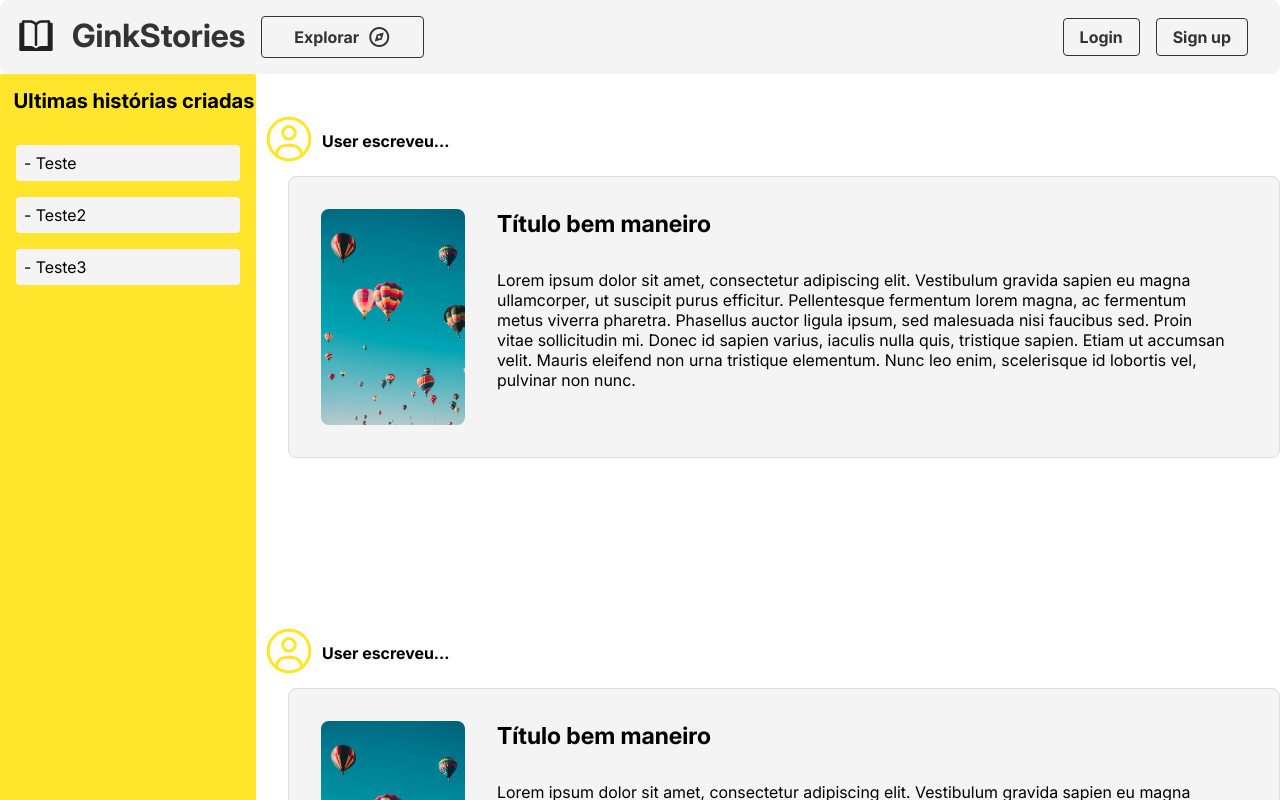
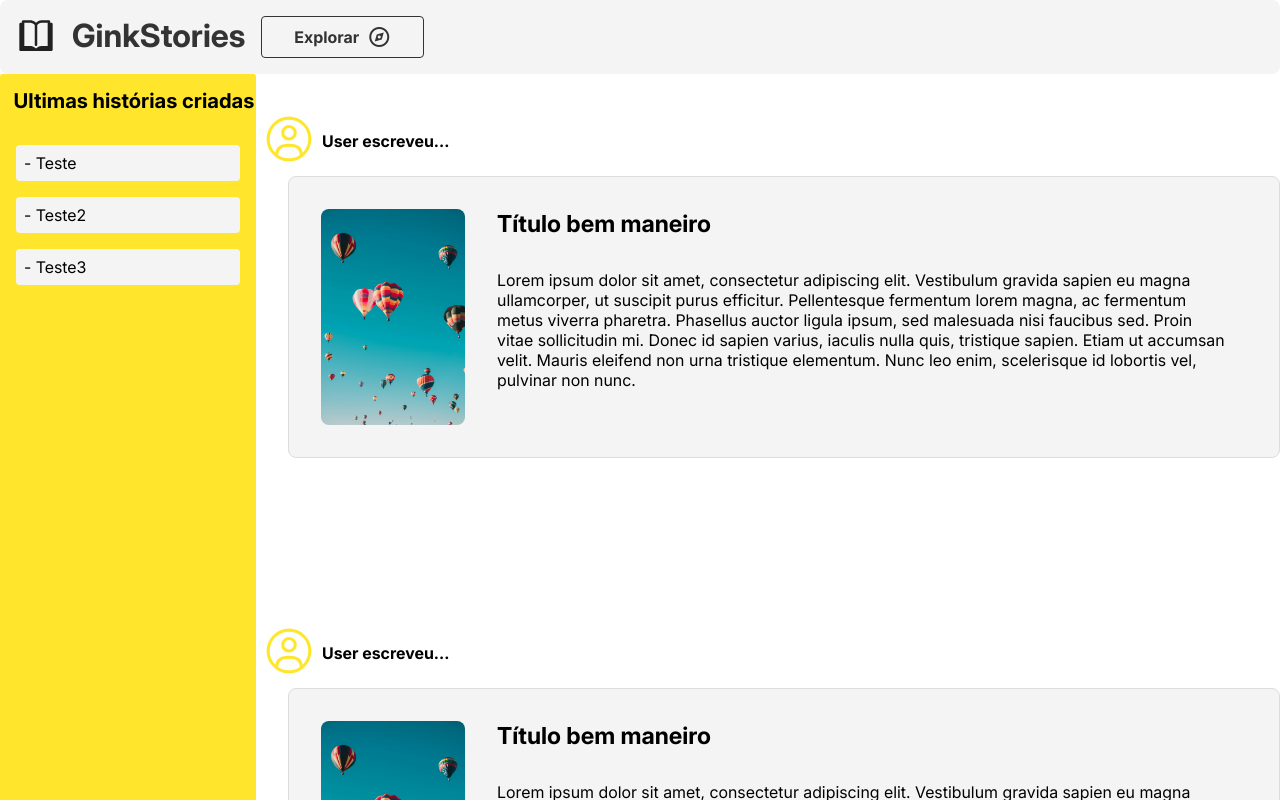
Before and after one commit to leosfreitass/GinkStories, an Angular app in the folder frontend/: page /home in a window 1280 px wide. Shown: the top 800 px of the page. Built offline with nearby package versions, Linux system fonts and the light colour scheme.

Commit message:
dinamic header done

```diff
--- a/frontend/src/app/components/header/header.component.html
+++ b/frontend/src/app/components/header/header.component.html
@@ -13,10 +13,10 @@
 
   <nav class="header-nav">
     <ul class="header-ul">
-      <li *ngIf="router.url !== '/login'">
+      <li *ngIf="shouldShow('login')">
         <a routerLink="/login" routerLinkActive="active">Login</a>
       </li>
-      <li *ngIf="router.url !== '/signup'">
+      <li *ngIf="shouldShow('signup')">
         <a routerLink="/signup" routerLinkActive="active">Sign up</a>
       </li>
     </ul>
--- a/frontend/src/app/components/header/header.component.ts
+++ b/frontend/src/app/components/header/header.component.ts
@@ -13,7 +13,20 @@ import {NgIf} from "@angular/common";
   styleUrl: './header.component.scss'
 })
 export class HeaderComponent implements OnInit {
+  currentUrl: string = '';
+  buttonVisibility: { [key: string]: string[] } = {
+    login: ['/signup','/','/index'],
+    signup: ['/login','/','/index'],
+
+  }
   constructor(public router: Router) {
+    this.router.events.subscribe(() =>{
+      this.currentUrl = this.router.url;
+    })
+  }
+
+  shouldShow(button: string) : boolean {
+    return this.buttonVisibility[button]?.includes(this.currentUrl);
   }
 
   ngOnInit() {
```
